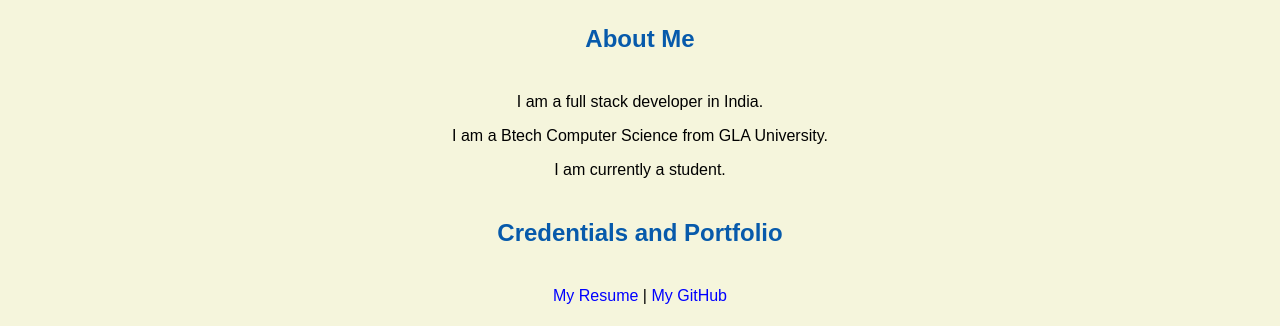
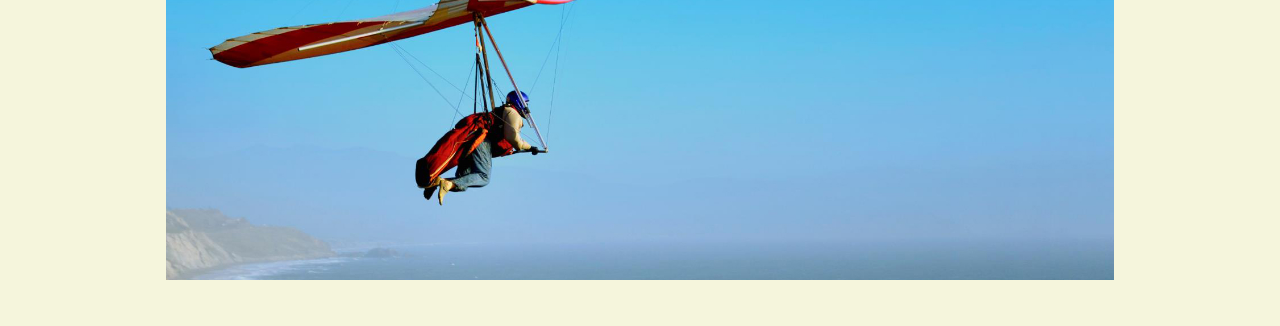
Before and after one commit to kartikagrawal3a/jalanki-nayak.github.io, a plain HTML site: page index.html in a window 1280 px wide. Shown: the part 126-452 px from the top of the page. Drawn offline with Linux system fonts and the light colour scheme.

Commit message:
Update index.html

```diff
--- a/index.html
+++ b/index.html
@@ -15,7 +15,7 @@
   </header>
 
   <body>
-<img src="images/banner.jpg" width="75%" alt="banner">
+<img src="banner.jpg" width="75%" alt="banner">
   <h1>Jalanki Nayak's Portal</h1>
   <h2>About Me</h2>
 <p>I am a full stack developer in India.</p>
```
